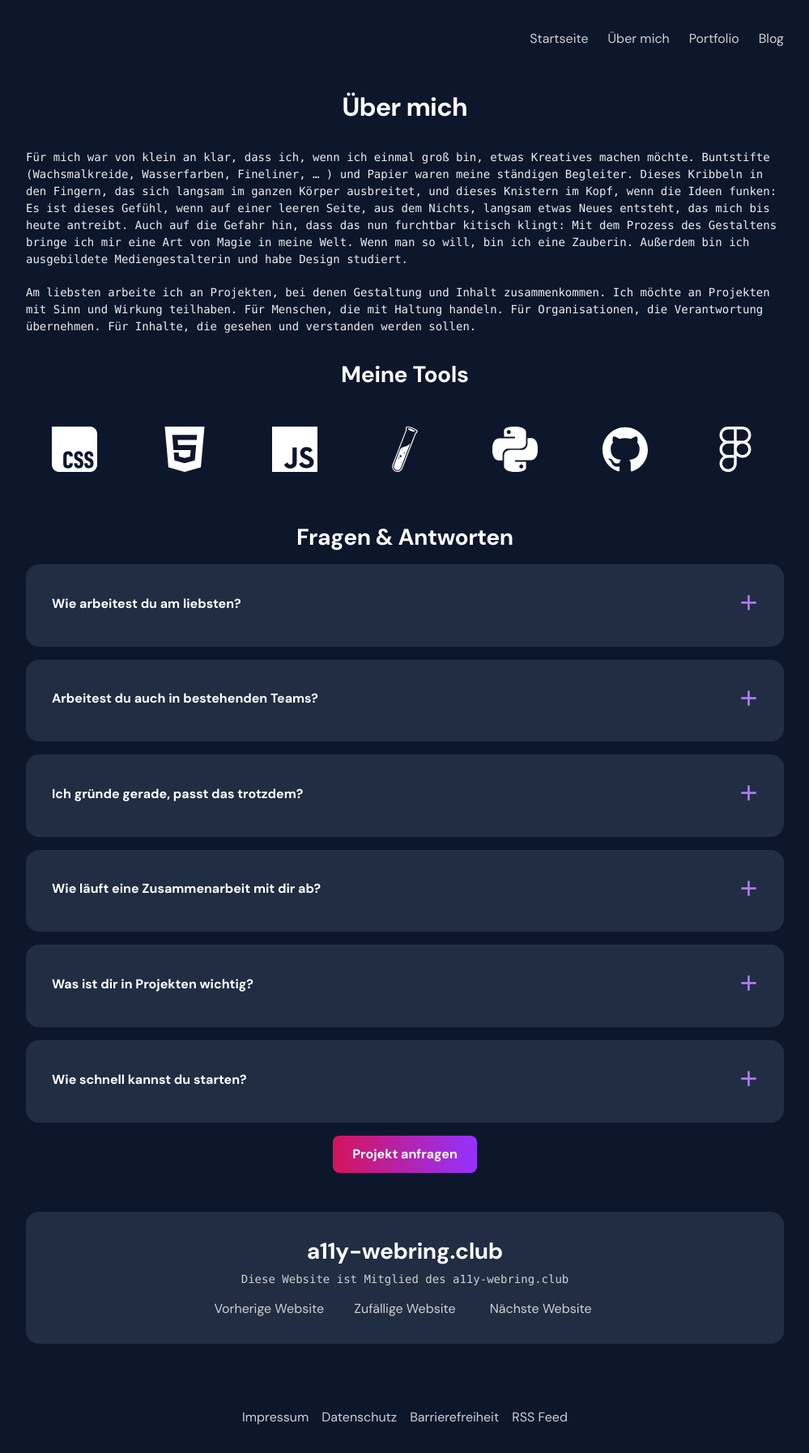
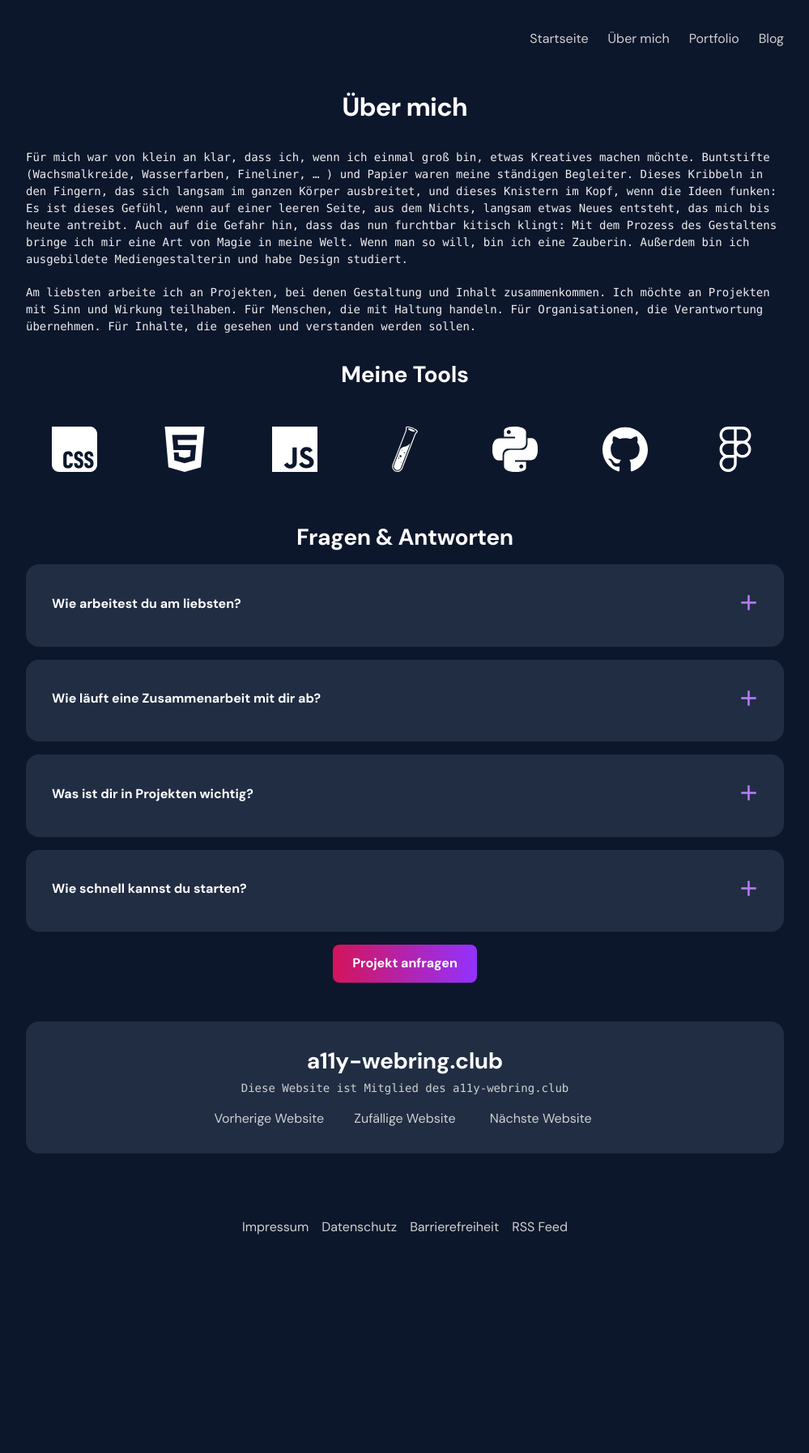
Before and after one commit to enaaacode/annabelle-feiler.github.io, a Jekyll site: the page built from about.html, in a window 1280 px wide. Shown: the whole page at 81% size, without its empty margins (140-1139 px from the left). Built offline with Jekyll 4.4.1, drawn with Linux system fonts in a browser that asks for light colours; after the commit the page ends 1560 px from its top, so only the background shows below that.

Commit message:
update faq

```diff
--- a/about.html
+++ b/about.html
@@ -68,22 +68,6 @@ description: Strukturverliebt, code-affin und überzeugte Verfechterin menschzen
 
     <details class="boxradius">
       <summary>
-        <strong>Arbeitest du auch in bestehenden Teams?</strong>
-      </summary>
-      Ja, sehr gerne sogar! Ich steige auch projektweise ein. Ich bringe
-      Struktur, neue Impulse oder unterstütze in konkreten Phasen z. B. bei
-      einem Relaunch, einer UX-Analyse oder einem Barrierefreiheits-Check.
-    </details>
-
-    <details class="boxradius">
-      <summary><strong>Ich gründe gerade, passt das trotzdem?</strong></summary>
-      Unbedingt! Ich liebe es, mit Startups und Gründer*innen zu arbeiten, die
-      gerade erst loslegen. Gemeinsam schaffen wir ein Branding, das von Anfang
-      an überzeugt.
-    </details>
-
-    <details class="boxradius">
-      <summary>
         <strong>Wie läuft eine Zusammenarbeit mit dir ab?</strong>
       </summary>
       Erstmal Kennenlernen. Dann klären wir gemeinsam Ziele, Umfang und Abläufe.
```
